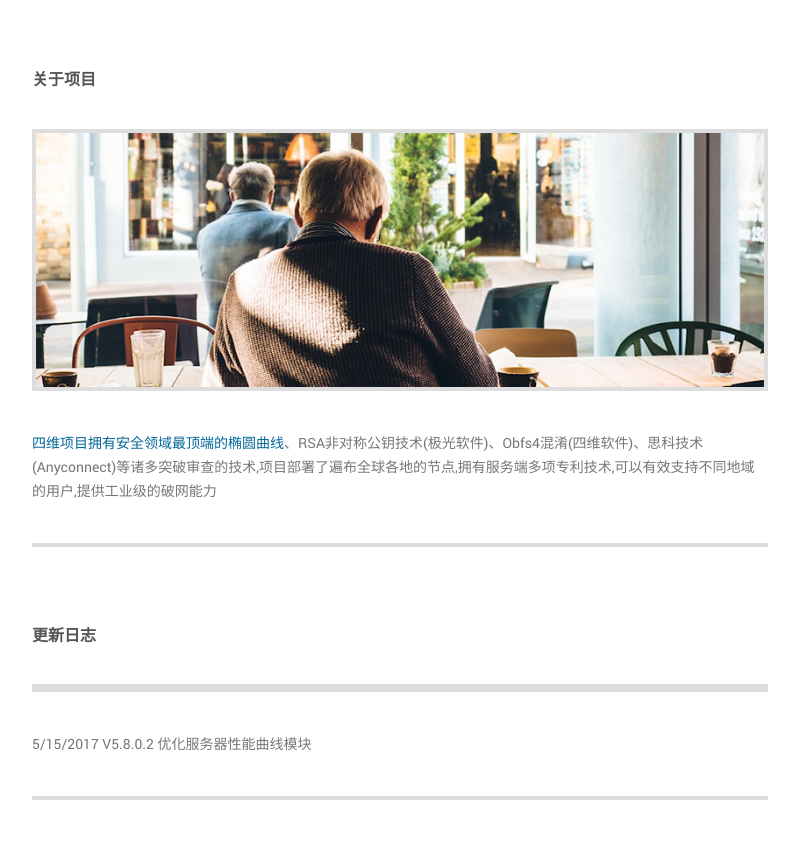
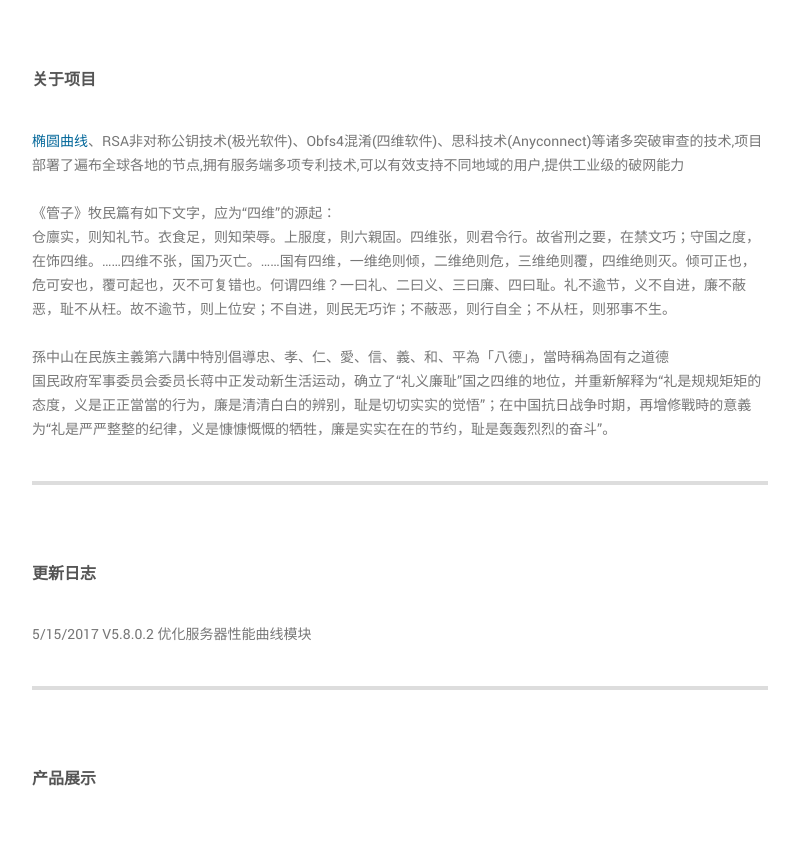
Before and after one commit to squidproxy/squidproxy.github.com, a plain HTML site: page index.html in a window 1280 px wide. Shown: the part 900-1765 px from the top of the page, without its empty margins (432-1231 px from the left). Drawn offline with Linux system fonts and the light colour scheme; files whose address does not match are found by name.

Commit message:
update backgroup

```diff
--- a/index.html
+++ b/index.html
@@ -95,11 +95,16 @@
                     <div class="row">
                         <div class="col-md-12">
                             <h4 class="widget-title"><strong>关于项目</strong></h4>
-                            <div class="about-image">
-                                <img src="img/8.jpg" alt="about me">
-                            </div>
-                            <p> <p>四维项目拥有安全领域最顶端的<a rel="nofollow" href="http://unsplash.com" target="_parent">椭圆曲线</a>、RSA非对称公钥技术(极光软件)、Obfs4混淆(四维软件)、思科技术(Anyconnect)等诸多突破审查的技术,项目部署了遍布全球各地的节点,拥有服务端多项专利技术,可以有效支持不同地域的用户,提供工业级的破网能力</p> </p>
+
+                            <p> <p><a rel="nofollow" href="http://unsplash.com" target="_parent">椭圆曲线</a>、RSA非对称公钥技术(极光软件)、Obfs4混淆(四维软件)、思科技术(Anyconnect)等诸多突破审查的技术,项目部署了遍布全球各地的节点,拥有服务端多项专利技术,可以有效支持不同地域的用户,提供工业级的破网能力</p> </p>
+ 							<br/>
+							<p> <p> 《管子》牧民篇有如下文字，应为“四维”的源起：</p> </p>
+                             <p><p> 仓廪实，则知礼节。衣食足，则知荣辱。上服度，則六親固。四维张，则君令行。故省刑之要，在禁文巧；守国之度，在饰四维。……四维不张，国乃灭亡。……国有四维，一维绝则倾，二维绝则危，三维绝则覆，四维绝则灭。倾可正也，危可安也，覆可起也，灭不可复错也。何谓四维？一曰礼、二曰义、三曰廉、四曰耻。礼不逾节，义不自进，廉不蔽恶，耻不从枉。故不逾节，则上位安；不自进，则民无巧诈；不蔽恶，则行自全；不从枉，则邪事不生。</p> </p>
+							 <br/>
+							 <p><p>孫中山在民族主義第六講中特別倡導忠、孝、仁、愛、信、義、和、平為「八德」，當時稱為固有之道德<br>国民政府军事委员会委员长蒋中正发动新生活运动，确立了“礼义廉耻”国之四维的地位，并重新解释为“礼是规规矩矩的态度，义是正正當當的行为，廉是清清白白的辨别，耻是切切实实的觉悟”；在中国抗日战争时期，再增修戰時的意義为“礼是严严整整的纪律，义是慷慷慨慨的牺牲，廉是实实在在的节约，耻是轰轰烈烈的奋斗”。</p></p>
                             <hr>
+
+
                         </div>
                     </div> <!-- #about -->
                     </div>
@@ -110,9 +115,7 @@
                     <div class="row">
                          <div class="col-md-12">
                             <h4 class="widget-title"><strong>更新日志</strong></h4>
-                            <div class="about-image">
 
-                            </div>
 
 							<ul type="disc"><li>5/15/2017 V5.8.0.2 优化服务器性能曲线模块</li><li></li></ul>
                             <hr>
```
Also changed, not shown: img/7.jpg, img/7.png (added).
